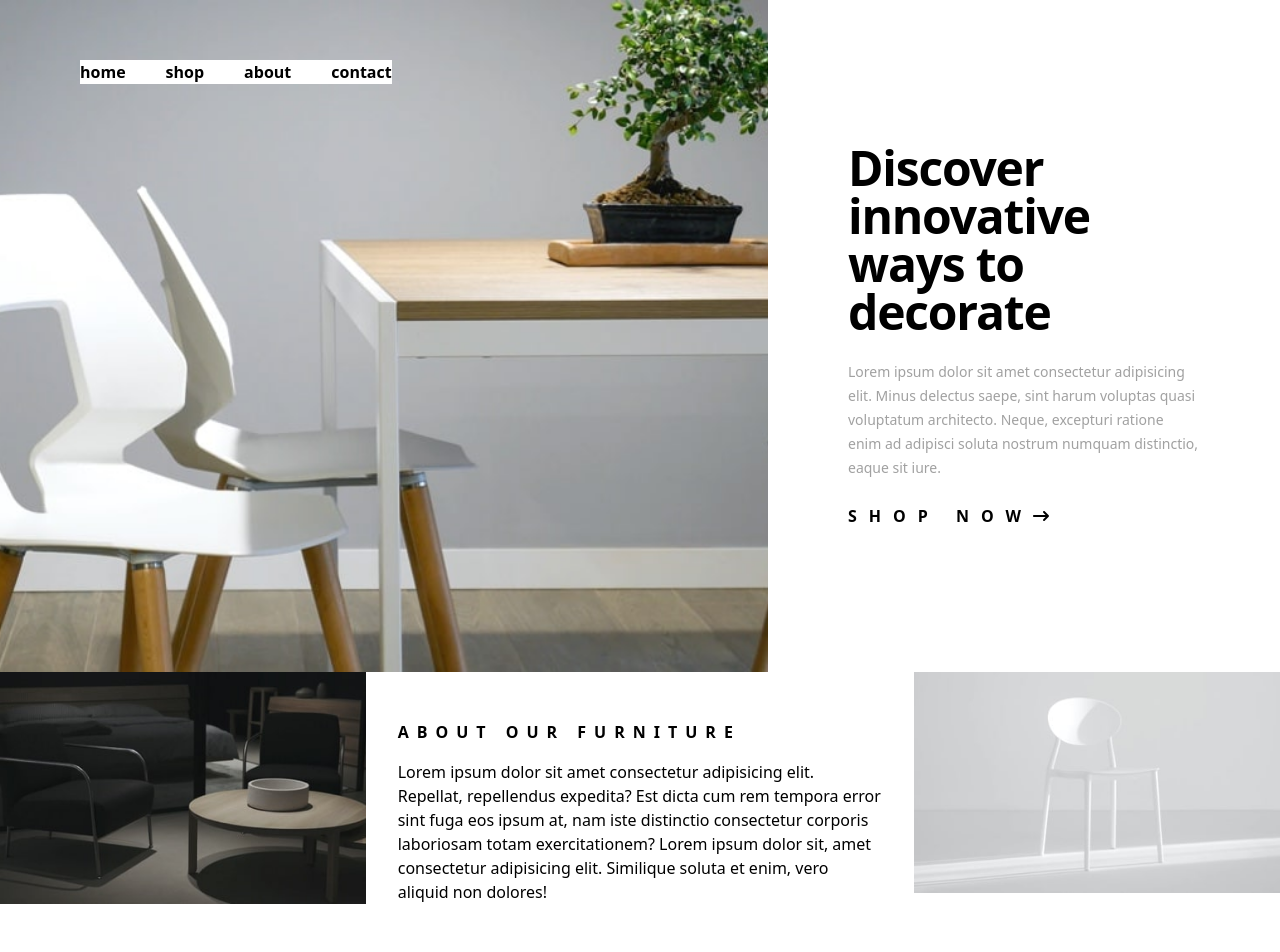
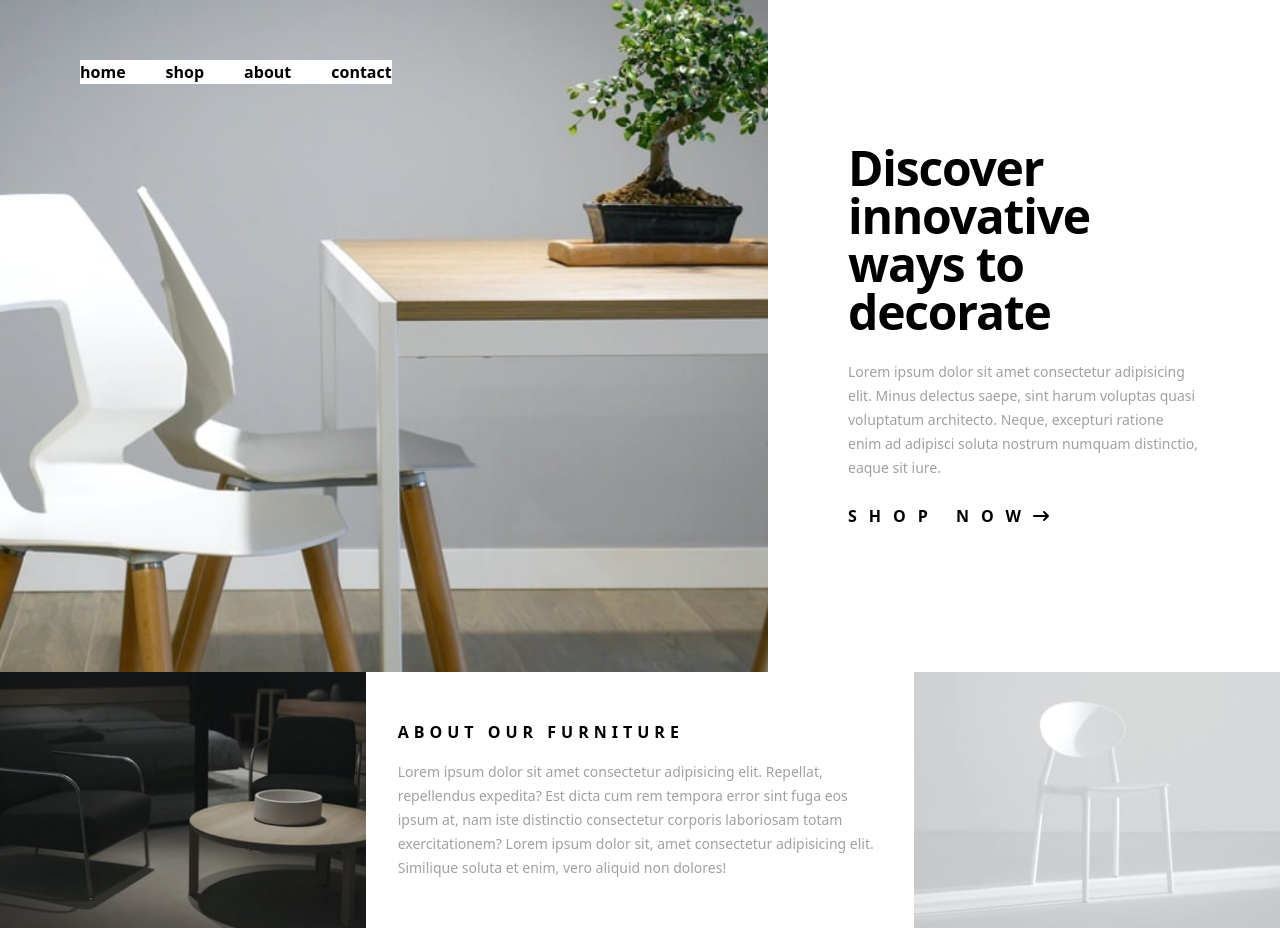
Before and after one commit to MMahdi151/room-homepage, a React (Vite) app: page / in a window 1280 px wide. Shown: the top 952 px of the page. After the commit the page ends 928 px from the top, so only its background shows below. Built offline with nearby package versions, Linux system fonts and the light colour scheme.

Commit message:
about structure designed

```diff
--- a/src/components/about.jsx
+++ b/src/components/about.jsx
@@ -1,14 +1,17 @@
 export default function About() {
   return (
     <section className="w-screen grid grid-cols-1 lg:grid-cols-[2fr_3fr_2fr] xl:grid-cols-[2fr-3fr-2fr]">
-      <div>
-        <img src="/images/image-about-dark.jpg" />
+      <div className="aspect-video sm:aspect-auto w-auto">
+        <img
+          src="/images/image-about-dark.jpg"
+          className="object-cover w-full h-full"
+        />
       </div>
       <div className="px-8 py-12">
-        <h1 className="uppercase mb-4 font-bold tracking-[8px]">
+        <h1 className="uppercase mb-4 font-bold tracking-[5px]">
           About Our Furniture
         </h1>
-        <p className="text-gray-500">
+        <p className="p">
           Lorem ipsum dolor sit amet consectetur adipisicing elit. Repellat,
           repellendus expedita? Est dicta cum rem tempora error sint fuga eos
           ipsum at, nam iste distinctio consectetur corporis laboriosam totam
@@ -16,8 +19,11 @@ export default function About() {
           elit. Similique soluta et enim, vero aliquid non dolores!
         </p>
       </div>
-      <div>
-        <img src="/images/image-about-light.jpg" />
+      <div className="acpect-video sm:aspect-auto w-auto">
+        <img
+          src="/images/image-about-light.jpg"
+          className="object-cover w-full h-full"
+        />
       </div>
     </section>
   );
```
